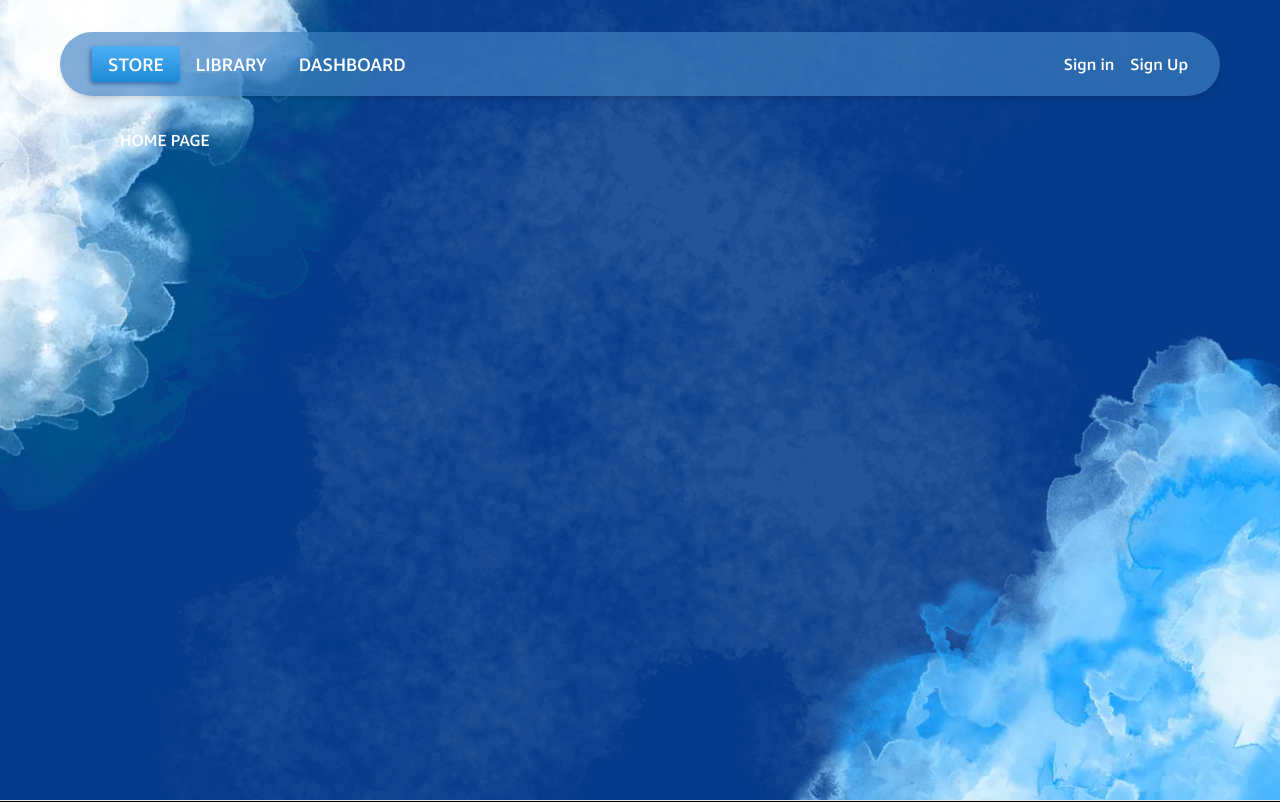
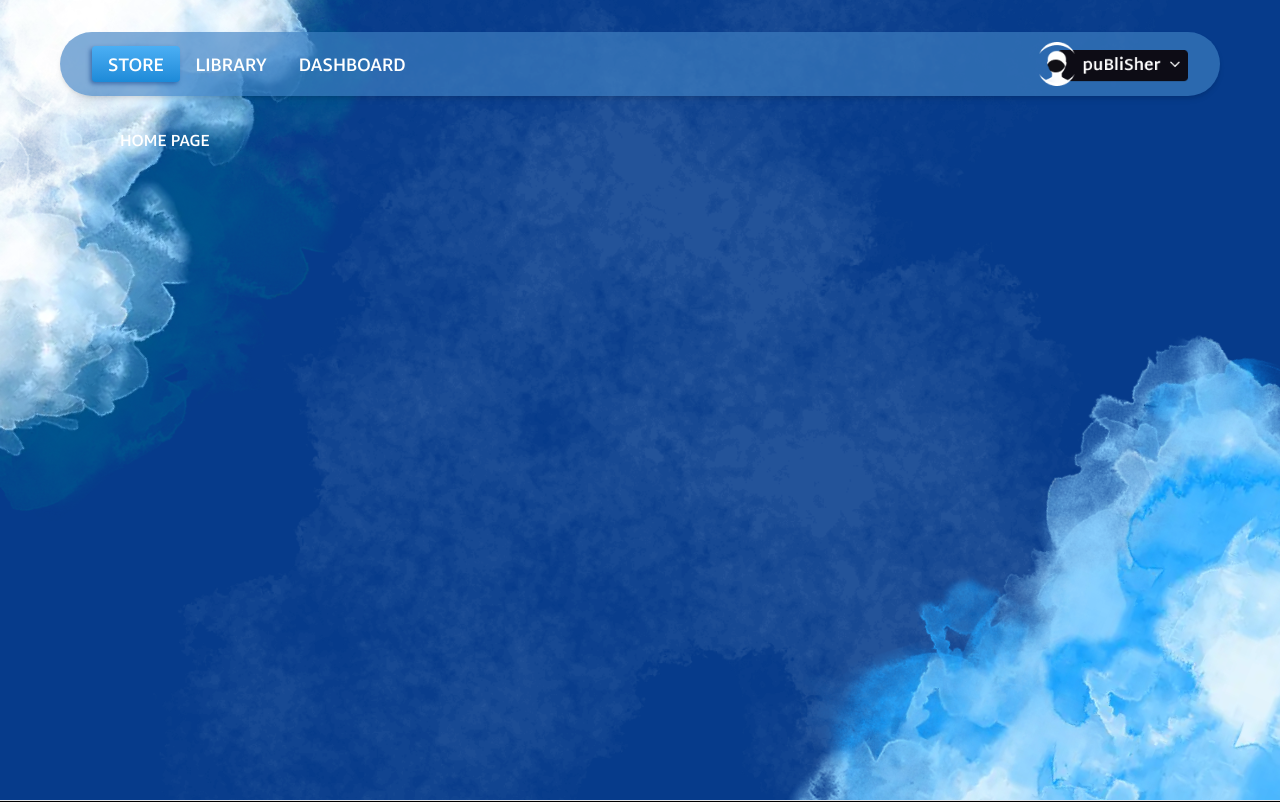
Before and after one commit to rkmiller131/geneva, a Next.js app: page / in a window 1280 px wide. Shown: the top 802 px of the page. Built offline with nearby package versions, Linux system fonts and the light colour scheme; a web font is replaced by a local one.

Commit message:
end of day commit

```diff
--- a/components/layout/Navbar.tsx
+++ b/components/layout/Navbar.tsx
@@ -1,16 +1,23 @@
 "use client";
 
 import Link from "next/link";
+import Image from "next/image";
 import { usePathname } from "next/navigation";
+
+//@TODO Mocking for now, but this will be for the protected dashboard page/auth logic in the future
+const isAuthenticated = true;
+const userRole = "publisher";
 
 export default function Navbar() {
   const currentRoute = usePathname();
 
-  const navLinks = [
-    { href: "/", label: "STORE" },
-    { href: "/library", label: "LIBRARY" },
-    { href: "/dashboard", label: "DASHBOARD" },
-  ];
+const navLinks = [
+  { href: "/", label: "STORE" },
+  { href: "/library", label: "LIBRARY" },
+  ...(isAuthenticated && userRole === "publisher"
+    ? [{ href: "/dashboard", label: "DASHBOARD" }]
+    : []),
+];
 
   return (
     <header className="shadow-md bg-[rgba(64,129,196,0.65)] rounded-full">
@@ -30,12 +37,14 @@ export default function Navbar() {
             ))}
           </nav>
         </div>
-        <div className="flex items-center gap-4">
-          <div className="flex items-center space-x-4">
-            <Link href="/sign-in">Sign in</Link>
-            <Link href="/sign-up">Sign Up</Link>
-          </div>
-        </div>
+        {/* @TODO FAKE/MOCK LOGIN */}
+        <Image
+          src="/images/avatar.png"
+          alt="mock avatar icon"
+          width={186}
+          height={55}
+          className="w-[150px] h-auto cursor-not-allowed"
+        />
       </div>
     </header>
   );
```
Also changed, not shown: public/images/avatar.png (added).
